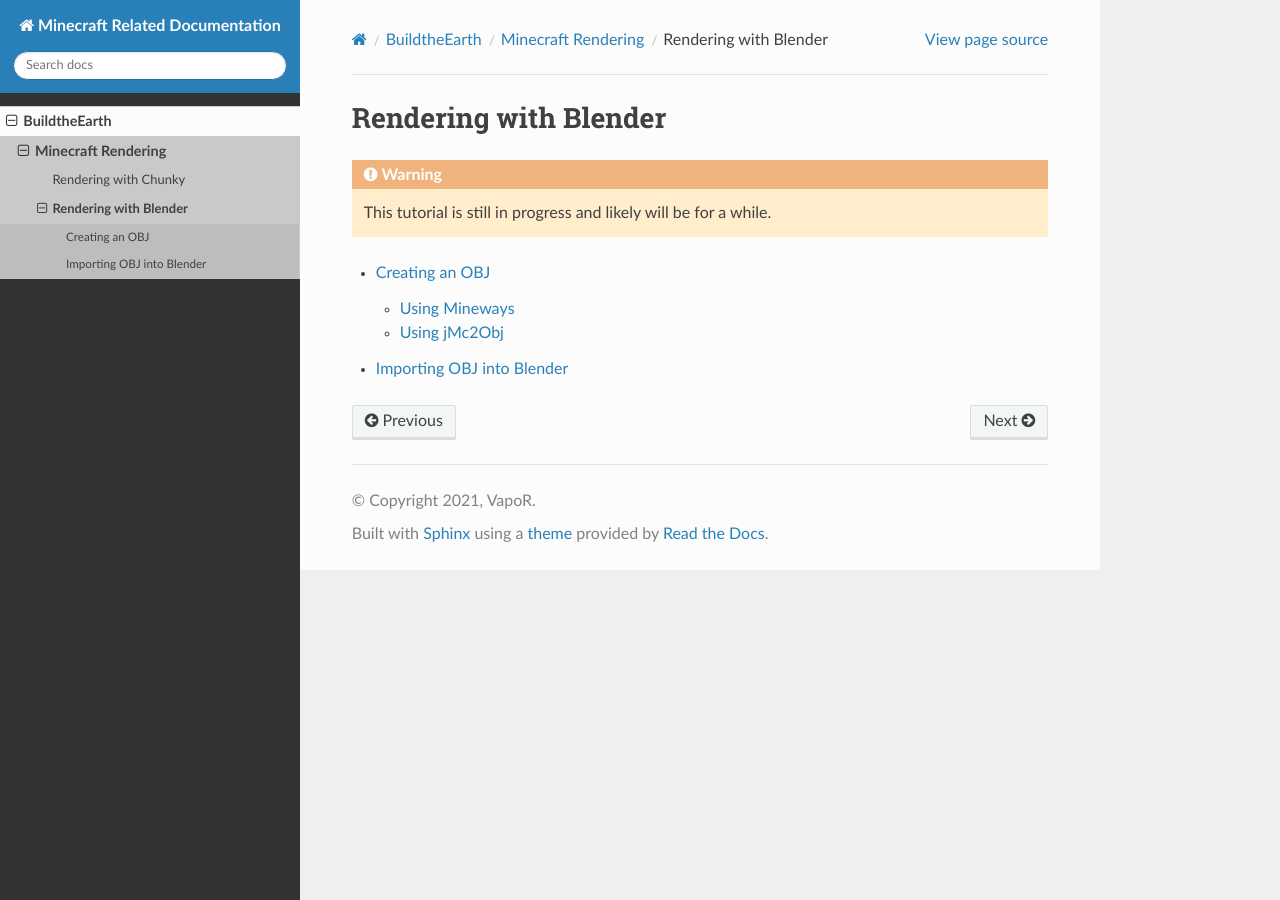
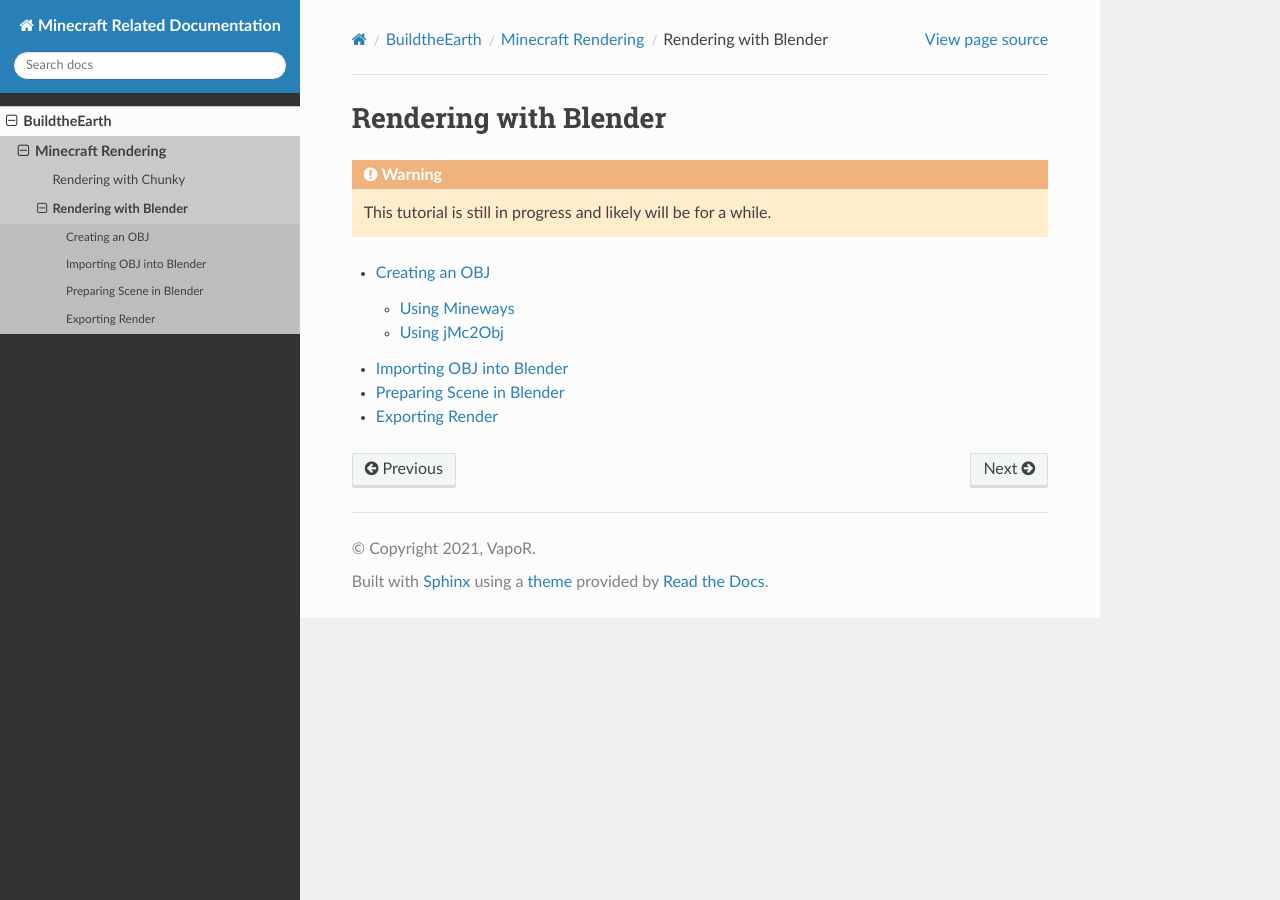
Before and after one commit to yyrichy/documentation, a Sphinx documentation site: the page built from source/buildtheearth/rendering/blender/index.md, in a window 1280 px wide. Built offline with Sphinx 7.4.7 and the Read the Docs theme 2.0.0, drawn with Linux system fonts in a browser that asks for light colours.

Commit message:
Update index.md

````diff
--- a/source/buildtheearth/rendering/blender/index.md
+++ b/source/buildtheearth/rendering/blender/index.md
@@ -13,4 +13,6 @@
 .. toctree::
     creating-obj
     importing-obj
+    preparing-scene
+    exporting-render
 ```
````
